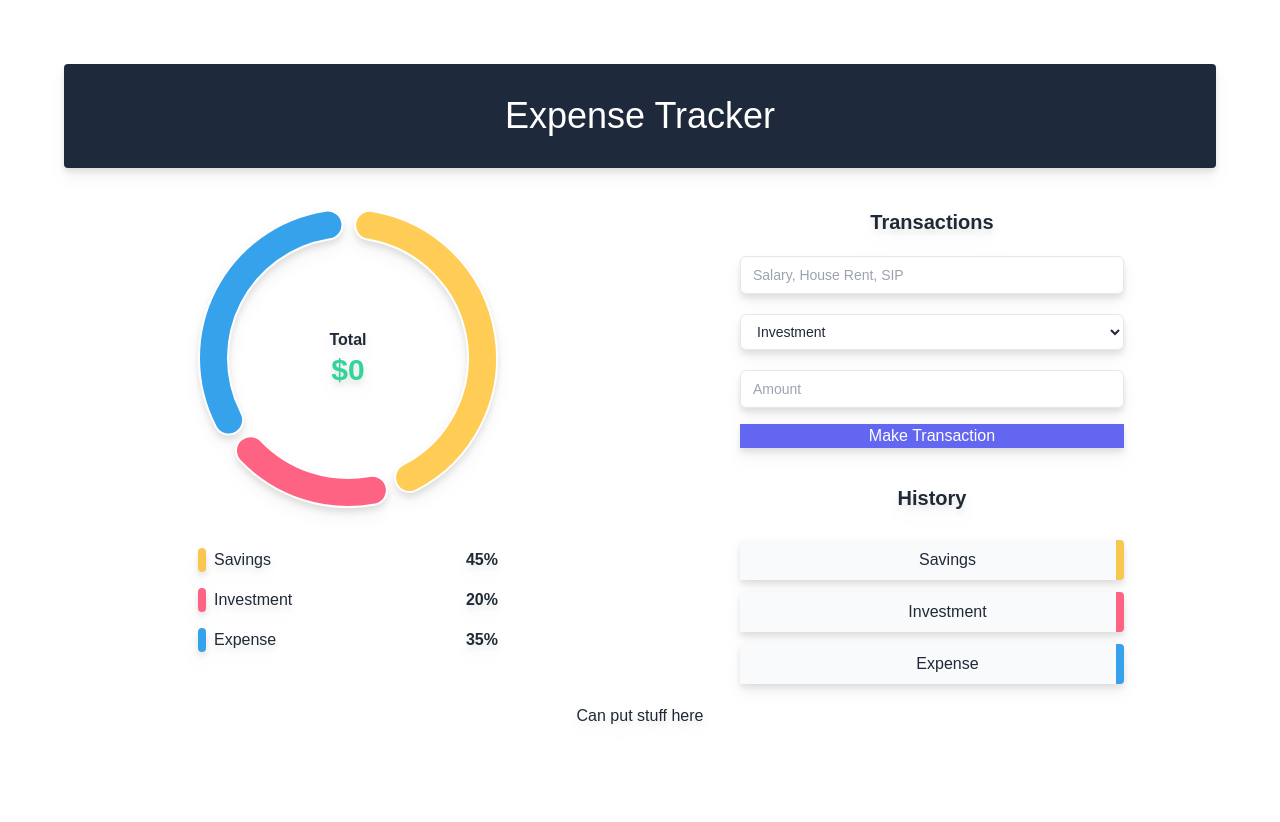
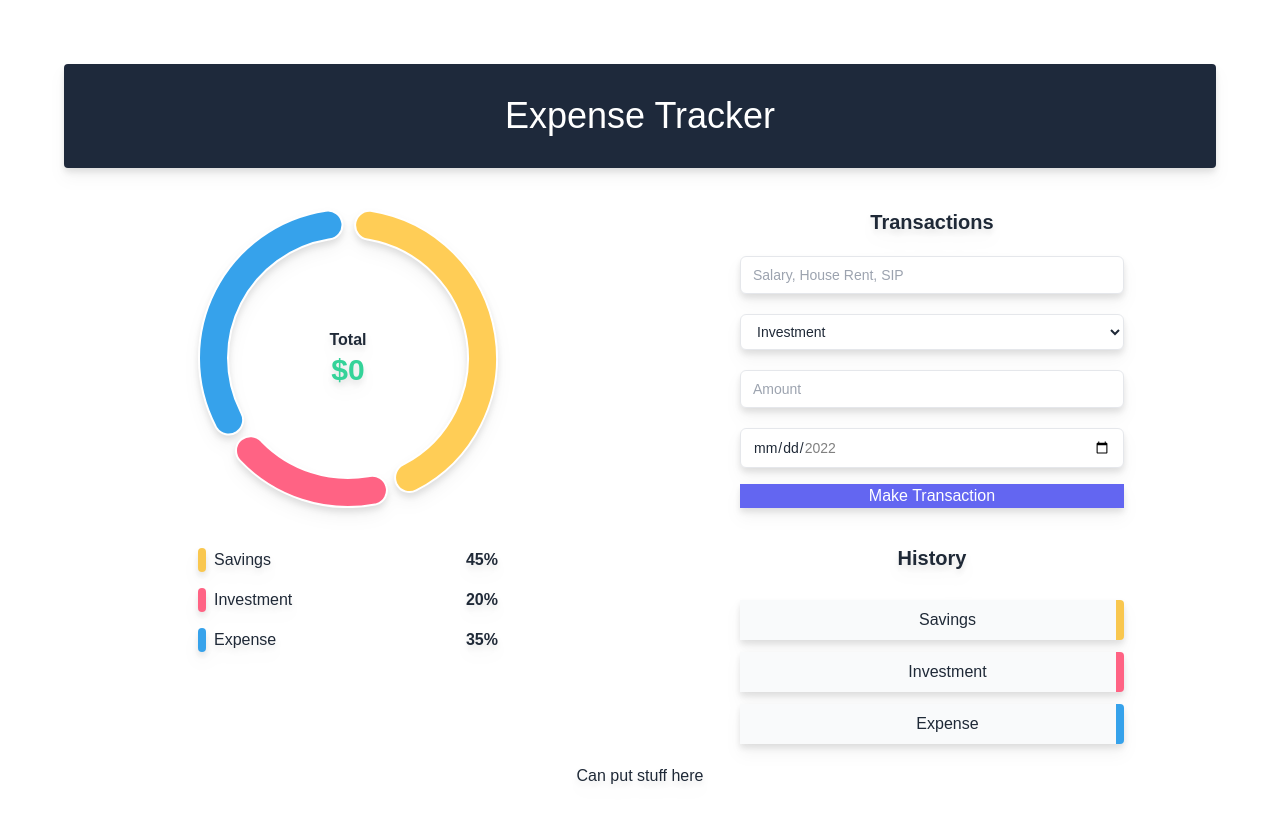
Before and after one commit to PrajwalKhot14/personal-expense, a React (Create React App) app in the folder client/: page / in a window 1280 px wide. Shown: the top 822 px of the page. Before the commit the page ends 800 px from the top, so only its background shows below. Built offline with nearby package versions, Linux system fonts and the light colour scheme; some icons are missing.

Commit message:
random commit

```diff
--- a/client/src/components/Form.js
+++ b/client/src/components/Form.js
@@ -21,9 +21,15 @@ export default function Form(){
                         <option value="Savings">Savings</option>
                         <option value="Expenses">Expenses</option>
                     </select>
+
                     <div className="input-group">
                         <input type="text" {...register('amount')} placeholder="Amount" className ="form-input"></input>
                     </div>
+
+                    <div className="input-group">
+                        <input type="date" {...register('date')} id="start" className ="form-input" name="trip-start" min="2022-01-01" max="2022-12-31"></input>
+                    </div>
+
                     <div className="submit-btn">
                         <button className="border-py-2 text-white bg-indigo-500 w-full">Make Transaction</button>
                     </div>
--- a/client/src/components/Graph.js
+++ b/client/src/components/Graph.js
@@ -32,6 +32,7 @@ export default function Graph(){
                     <Doughnut {...config}></Doughnut>
                     {/* <Bar {...config}></Bar> */}
 
+
                     <h3 className="mb-4 font-bold title">Total
                         <span className="block text-3xl text-emerald-400">${0}</span>
                     </h3>
```
Also changed, not shown: 1 other file (tests, documents, lock files or other folders).
